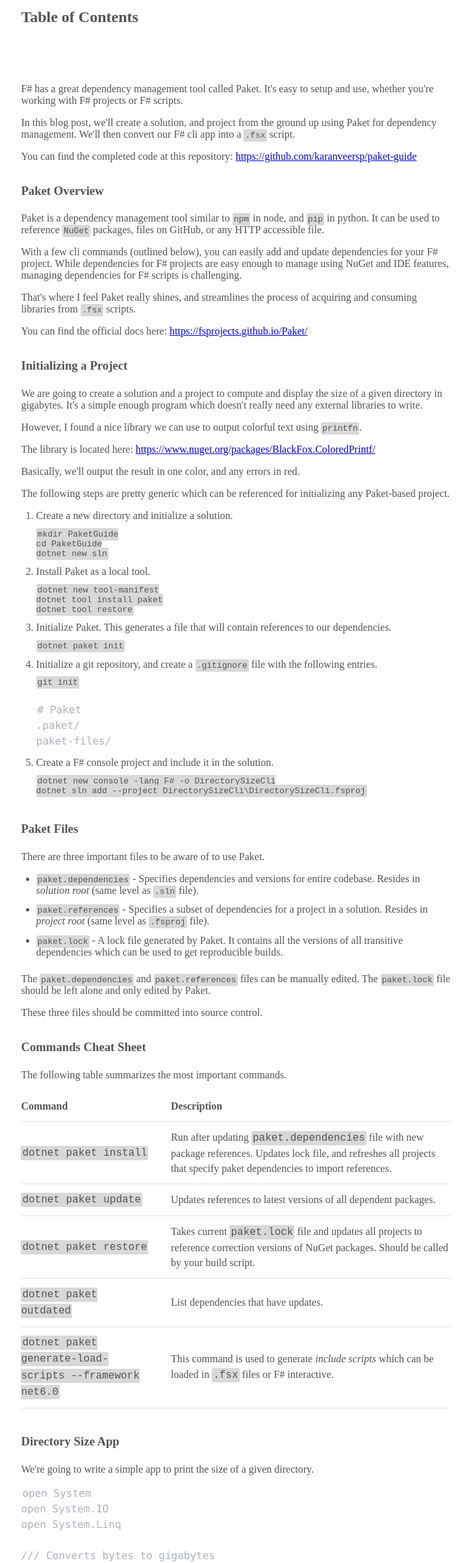
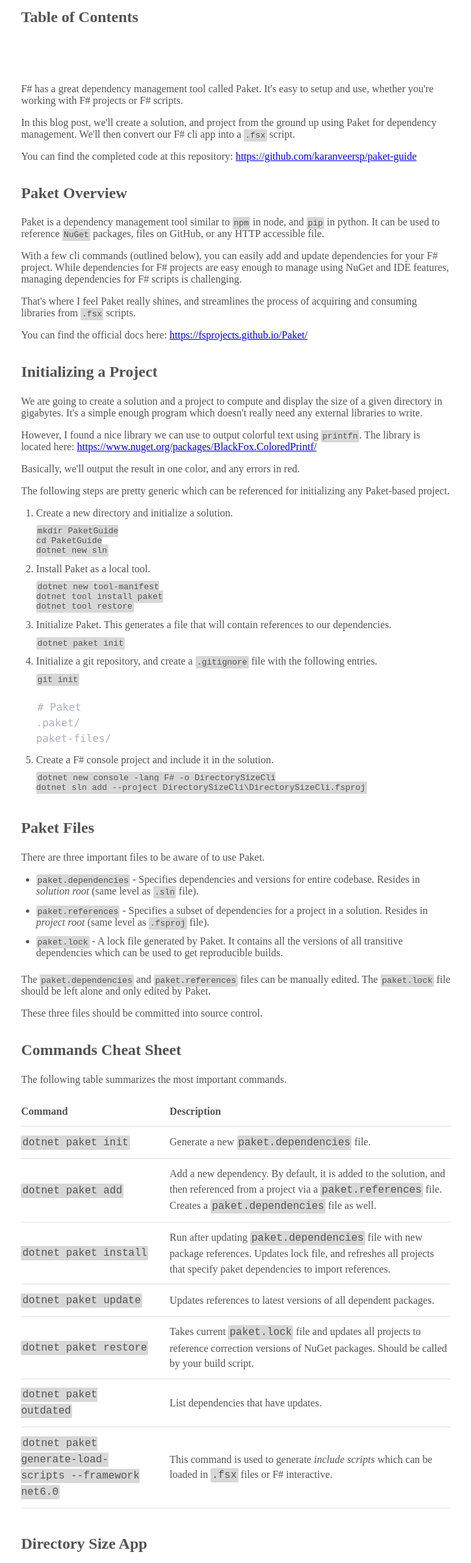
Before and after one commit to karanveersp/codewithkv-blog, a Gatsby site: page /introduction-to-paket-for-fsharp/ in a window 1280 px wide. Shown: the part 167-2573 px from the top of the page at 65% size, without its empty margins (277-1002 px from the left). Built offline with nearby package versions, Linux system fonts and the light colour scheme; Gatsby itself is replaced by a stand-in of ours; some packages are replaced by stand-ins of ours; code samples lack their colours; what typography-theme-parnassus would draw is missing.

Commit message:
Updated paket post

````diff
--- a/content/blog/introduction-to-paket-for-fsharp/index.md
+++ b/content/blog/introduction-to-paket-for-fsharp/index.md
@@ -17,38 +17,33 @@
 F# has a great dependency management tool called Paket.
 It's easy to setup and use, whether you're working with F# projects or F# scripts.
 
-In this blog post, we'll create a solution, and project from the ground up
-using Paket for dependency management. We'll then convert our F# cli app into a `.fsx` script.
+In this blog post, we'll create a solution, and project from the ground up using Paket for dependency management. We'll then convert our F# cli app into a `.fsx` script.
 
 You can find the completed code at this repository:
 https://github.com/karanveersp/paket-guide
 
 <br/>
 
-# Paket Overview
+## Paket Overview
 
 Paket is a dependency management tool similar to `npm` in node, and `pip` in python.
 It can be used to reference `NuGet` packages, files on GitHub, or any HTTP accessible file.
 
-With a few cli commands (outlined below), you can easily add and update dependencies for your
-F# project. While dependencies for F# projects are easy enough to manage using NuGet and IDE features,
+With a few cli commands (outlined below), you can easily add and update dependencies for your F# project. While dependencies for F# projects are easy enough to manage using NuGet and IDE features,
 managing dependencies for F# scripts is challenging.
 
-That's where I feel Paket really shines, and streamlines the process of acquiring and consuming libraries
-from `.fsx` scripts.
+That's where I feel Paket really shines, and streamlines the process of acquiring and consuming libraries from `.fsx` scripts.
 
 You can find the official docs here: https://fsprojects.github.io/Paket/
 
 <br/>
 
-# Initializing a Project
+## Initializing a Project
 
 We are going to create a solution and a project to compute and display the size of a given directory in gigabytes.
 It's a simple enough program which doesn't really need any external libraries to write.
 
-However, I found a nice library we can use to output colorful text using `printfn`.
-
-The library is located here: https://www.nuget.org/packages/BlackFox.ColoredPrintf/
+However, I found a nice library we can use to output colorful text using `printfn`. The library is located here: https://www.nuget.org/packages/BlackFox.ColoredPrintf/
 
 Basically, we'll output the result in one color, and any errors in red.
 
@@ -97,7 +92,7 @@
 
 <br/>
 
-# Paket Files
+## Paket Files
 
 There are three important files to be aware of to use Paket.
 
@@ -112,21 +107,23 @@
 
 <br/>
 
-# Commands Cheat Sheet
+## Commands Cheat Sheet
 
 The following table summarizes the most important commands.
 
-| Command                                                 | Description                                                                                                                                                                   |
-| ------------------------------------------------------- | ----------------------------------------------------------------------------------------------------------------------------------------------------------------------------- |
-| `dotnet paket install`                                  | Run after updating `paket.dependencies` file with new package references. Updates lock file, and refreshes all projects that specify paket dependencies to import references. |
-| `dotnet paket update`                                   | Updates references to latest versions of all dependent packages.                                                                                                              |
-| `dotnet paket restore`                                  | Takes current `paket.lock` file and updates all projects to reference correction versions of NuGet packages. Should be called by your build script.                           |
-| `dotnet paket outdated`                                 | List dependencies that have updates.                                                                                                                                          |
-| `dotnet paket generate-load-scripts --framework net6.0` | This command is used to generate _include scripts_ which can be loaded in `.fsx` files or F# interactive.                                                                     |
+| Command | Description |
+| ------- | ----------- |
+| `dotnet paket init` | Generate a new `paket.dependencies` file. |
+| `dotnet paket add` | Add a new dependency. By default, it is added to the solution, and then referenced from a project via a `paket.references` file. Creates a `paket.dependencies` file as well. |
+| `dotnet paket install` | Run after updating `paket.dependencies` file with new package references. Updates lock file, and refreshes all projects that specify paket dependencies to import references. |
+| `dotnet paket update` | Updates references to latest versions of all dependent packages. |
+| `dotnet paket restore` | Takes current `paket.lock` file and updates all projects to reference correction versions of NuGet packages. Should be called by your build script. |
+| `dotnet paket outdated` | List dependencies that have updates. |
+| `dotnet paket generate-load-scripts --framework net6.0` | This command is used to generate _include scripts_ which can be loaded in `.fsx` files or F# interactive. |
 
 <br/>
 
-# Directory Size App
+## Directory Size App
 
 We're going to write a simple app to print the size of a given directory.
 
@@ -156,15 +153,11 @@
 | :? DirectoryNotFoundException as ex -> printfn $"{ex}{ex.StackTrace}"
 ```
 
-The two functions at the start do our heavy lifting.
-We create a simple pipeline from the command line argument to print the directory size.
+The two functions at the start do our heavy lifting. We create a simple pipeline from the command line argument to print the directory size.
 
-A `try...with` block is added to detect invalid directories. If the provided directory isn't found,
-the exception and stack trace are printed.
+A `try...with` block is added to detect invalid directories. If the provided directory isn't found, the exception and stack trace are printed.
 
-It's a useful app but a bit boring! Some color ought to spice it up.
-
-Lets use Paket to add the following dependencies to our project.
+It's a useful app but a bit boring! Some color ought to spice it up. Lets use Paket to add the following dependencies to our project.
 
 ```
 dotnet paket add BlackFox.ColoredPrintf --version 1.0.5
@@ -174,6 +167,7 @@
 This will add an entries to the `paket.dependencies` and `paket.references` files.
 
 You can remove the extra frameworks if you'd like to keep things minimalistic.
+
 The `paket.dependencies` file should look like this.
 
 ```
@@ -254,28 +248,22 @@
 
 <br/>
 
-# Dependencies in Scripts
+## Dependencies in Scripts
 
 Managing dependencies for F# and C# projects is straightforward using the above commands.
 But what if you write some F# scripts (`.fsx` files) which need to use external packages?
-Those can be directly invoked using `dotnet fsi myscript.fsx` and are often sufficient
-for simple tasks that don't need the full project structure.
+Those can be directly invoked using `dotnet fsi myscript.fsx` and are often sufficient for simple tasks that don't need the full project structure.
 
-Paket offers a command to generate F# and C# _include scripts_ that
-reference installed packages. These _include scripts_ can be used in
-F# Interactive (FSI) or `.fsx` files to load packages.
+Paket offers a command to generate F# and C# _include scripts_ that reference installed packages. These _include scripts_ can be used in F# Interactive (FSI) or `.fsx` files to load packages.
 
 When the `dotnet paket generate-load-scripts` command is run, it creates `.fsx` files under `.paket/load/`.
 
-The generated load scripts reference DLLs from installed packages using `#r`
-preprocessing directives.
+The generated load scripts reference DLLs from installed packages using `#r` preprocessing directives.
 Those are tedious to write, and Paket helps us out here.
 
-The `dotnet paket generate-load-scripts` command only works after packages have been restored.
-But we don't want to keep re-running this command whenever we add a new package.
+The `dotnet paket generate-load-scripts` command only works after packages have been restored. But we don't want to keep re-running this command whenever we add a new package.
 
-To generate load scripts when installing packages, place `generate_load_scripts: true` at
-the top of the `paket.dependencies` file.
+To generate load scripts when installing packages, place `generate_load_scripts: true` at the top of the `paket.dependencies` file.
 
 ```
 generate_load_scripts: true
@@ -356,15 +344,13 @@
 
 <br/>
 
-# Conclusion
+## Conclusion
 
 We've just built a project using Paket from scratch, and used a script to load a dependency.
 
-I know that when I got started using F# scripts, importing libraries was incredibly awkward.
-Using `pip` with Python was just smoother and easier, so I just gave up. Once I discovered Paket, I was able to take my F# scripts as far as any Python script.
+I know that when I got started using F# scripts, importing libraries was incredibly awkward. Using `pip` with Python was just smoother and easier, so I just gave up. Once I discovered Paket, I was able to take my F# scripts as far as any Python script.
 
-In this example, we've just gone through a basic example using NuGet, but I'm eager to explore the ability to reference
-files on GitHub and how easy that makes sharing libraries. Great topic for a future post.
+This was a basic example using NuGet, but I'm eager to explore the ability to reference files on GitHub and how easy that makes sharing libraries. Great topic for a future post.
 
 I hope that this blog post helps you become confident with using Paket and F#.
 
````
